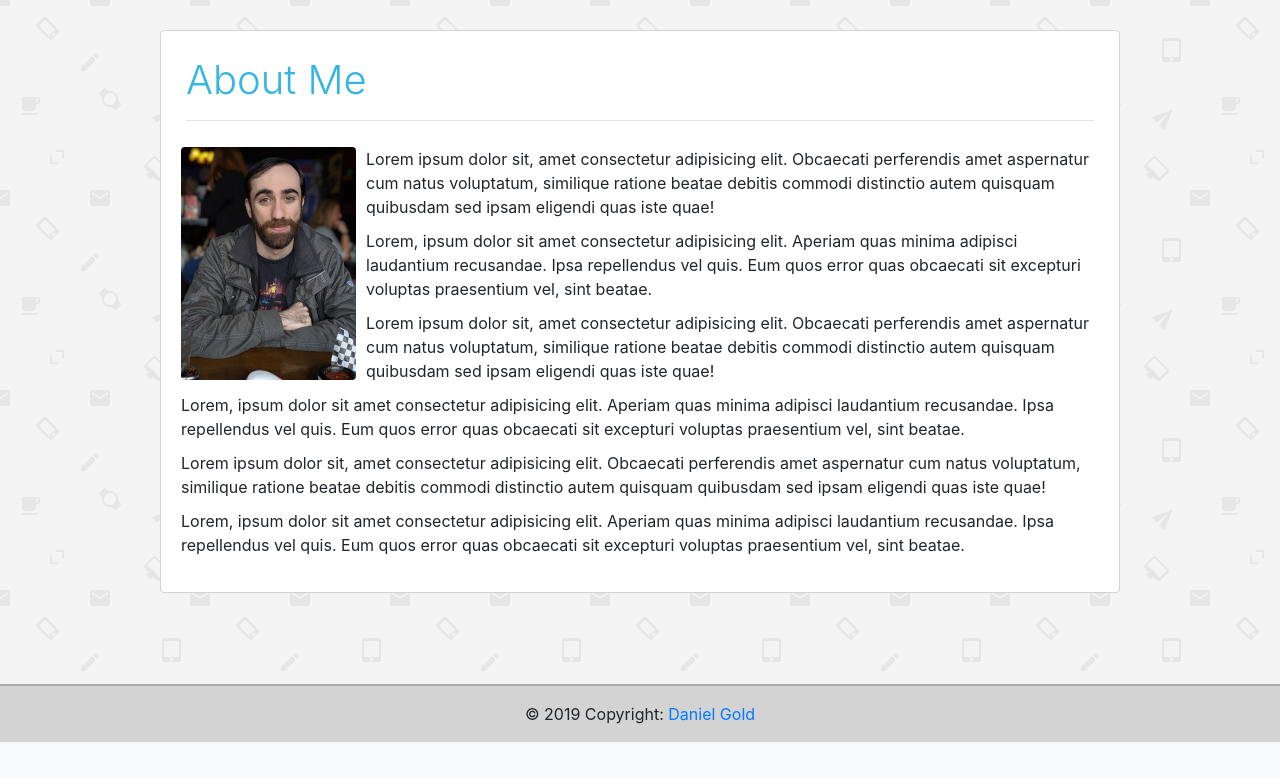
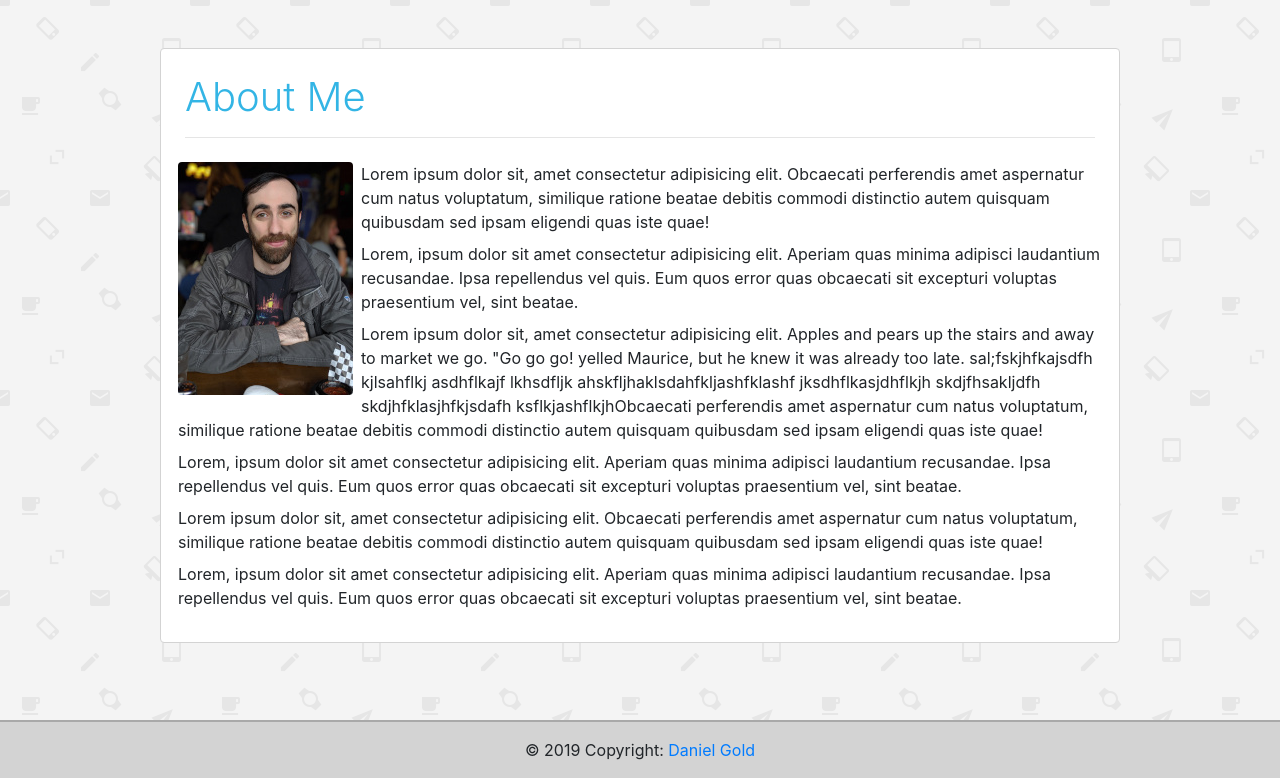
Before and after one commit to LandGod/Portfolio, a PHP site: page / in a window 1280 px wide. Shown: the part 60-838 px from the top of the page. Before the commit the page ends 802 px from the top, so only its background shows below. Run offline with PHP 8.4, Linux system fonts and the light colour scheme; some libraries are stand-ins or nearby versions.

Commit message:
Removed unncessary manual styling of various html elements from sytle.css. Replaced with bootstrap classes in html.

```diff
--- a/assets/css/style.css
+++ b/assets/css/style.css
@@ -12,14 +12,12 @@ header {
 
 header {
     border-bottom: 2px solid #33b5e5;
-    margin-bottom: 30px;
 }
 
 .mainSection {
     max-width: 960px;
     background-color: white;
     border: 1px solid lightgray;
-    padding: 25px;
 }
 
 .headerContent {
@@ -34,16 +32,7 @@ header {
     /* background-color: #0099CC; */
 }
 
-section p {
-    margin: 10px;
-}
-
-img {
-    margin: 10px;
-}
-
 footer {
-    margin-top: 30px;
     background-color: lightgray;
     border-top: 2px solid darkgray;
 }
--- a/index.html
+++ b/index.html
@@ -11,7 +11,7 @@
     <title>Daniel Gold</title>
 </head>
 <body>
-    <header class="containter">
+    <header class="containter mb-5">
         <nav class="navbar navbar-expand-md navbar-light bg-light headerContent">
             <!-- Logo (name) -->
             <a href="index.html" class="navbar-brand">Daniel Gold</a>
@@ -47,24 +47,24 @@
         </nav>
     </header>
     <div class="wrapper">
-        <section class="container mainSection rounded">
+        <section class="container mainSection rounded p-4">
             <h1>About Me</h1>
             <hr>
             <div class="row align-items-center">
                 <div class="col-md- ">
-                    <img class="float-left img-fluid rounded profil-pic" src="assets/images/ProfilePicJune2019.jpg">
-                    <p>Lorem ipsum dolor sit, amet consectetur adipisicing elit. Obcaecati perferendis amet aspernatur cum natus voluptatum, similique ratione beatae debitis commodi distinctio autem quisquam quibusdam sed ipsam eligendi quas iste quae!</p>
-                    <p>Lorem, ipsum dolor sit amet consectetur adipisicing elit. Aperiam quas minima adipisci laudantium recusandae. Ipsa repellendus vel quis. Eum quos error quas obcaecati sit excepturi voluptas praesentium vel, sint beatae.</p>
-                    <p>Lorem ipsum dolor sit, amet consectetur adipisicing elit. Obcaecati perferendis amet aspernatur cum natus voluptatum, similique ratione beatae debitis commodi distinctio autem quisquam quibusdam sed ipsam eligendi quas iste quae!</p>
-                    <p>Lorem, ipsum dolor sit amet consectetur adipisicing elit. Aperiam quas minima adipisci laudantium recusandae. Ipsa repellendus vel quis. Eum quos error quas obcaecati sit excepturi voluptas praesentium vel, sint beatae.</p>
-                    <p>Lorem ipsum dolor sit, amet consectetur adipisicing elit. Obcaecati perferendis amet aspernatur cum natus voluptatum, similique ratione beatae debitis commodi distinctio autem quisquam quibusdam sed ipsam eligendi quas iste quae!</p>
-                    <p>Lorem, ipsum dolor sit amet consectetur adipisicing elit. Aperiam quas minima adipisci laudantium recusandae. Ipsa repellendus vel quis. Eum quos error quas obcaecati sit excepturi voluptas praesentium vel, sint beatae.</p>
+                    <img class="float-left img-fluid rounded profil-pic m-2" src="assets/images/ProfilePicJune2019.jpg">
+                    <p class="m-2">Lorem ipsum dolor sit, amet consectetur adipisicing elit. Obcaecati perferendis amet aspernatur cum natus voluptatum, similique ratione beatae debitis commodi distinctio autem quisquam quibusdam sed ipsam eligendi quas iste quae!</p>
+                    <p class="m-2">Lorem, ipsum dolor sit amet consectetur adipisicing elit. Aperiam quas minima adipisci laudantium recusandae. Ipsa repellendus vel quis. Eum quos error quas obcaecati sit excepturi voluptas praesentium vel, sint beatae.</p>
+                    <p class="m-2">Lorem ipsum dolor sit, amet consectetur adipisicing elit. Apples and pears up the stairs and away to market we go. "Go go go! yelled Maurice, but he knew it was already too late. sal;fskjhfkajsdfh kjlsahflkj asdhflkajf lkhsdfljk ahskfljhaklsdahfkljashfklashf   jksdhflkasjdhflkjh skdjfhsakljdfh skdjhfklasjhfkjsdafh ksflkjashflkjhObcaecati perferendis amet aspernatur cum natus voluptatum, similique ratione beatae debitis commodi distinctio autem quisquam quibusdam sed ipsam eligendi quas iste quae!</p>
+                    <p class="m-2">Lorem, ipsum dolor sit amet consectetur adipisicing elit. Aperiam quas minima adipisci laudantium recusandae. Ipsa repellendus vel quis. Eum quos error quas obcaecati sit excepturi voluptas praesentium vel, sint beatae.</p>
+                    <p class="m-2">Lorem ipsum dolor sit, amet consectetur adipisicing elit. Obcaecati perferendis amet aspernatur cum natus voluptatum, similique ratione beatae debitis commodi distinctio autem quisquam quibusdam sed ipsam eligendi quas iste quae!</p>
+                    <p class="m-2">Lorem, ipsum dolor sit amet consectetur adipisicing elit. Aperiam quas minima adipisci laudantium recusandae. Ipsa repellendus vel quis. Eum quos error quas obcaecati sit excepturi voluptas praesentium vel, sint beatae.</p>
 
                 </div>
             </div>
         </section>
     </div>
-    <footer class="page-footer font-small ">
+    <footer class="page-footer font-small mt-5">
         <div class="footer-copyright text-center py-3">&copy; 2019 Copyright:
             <a href="https://github.com/LandGod"> Daniel Gold</a>
         </div>
```
